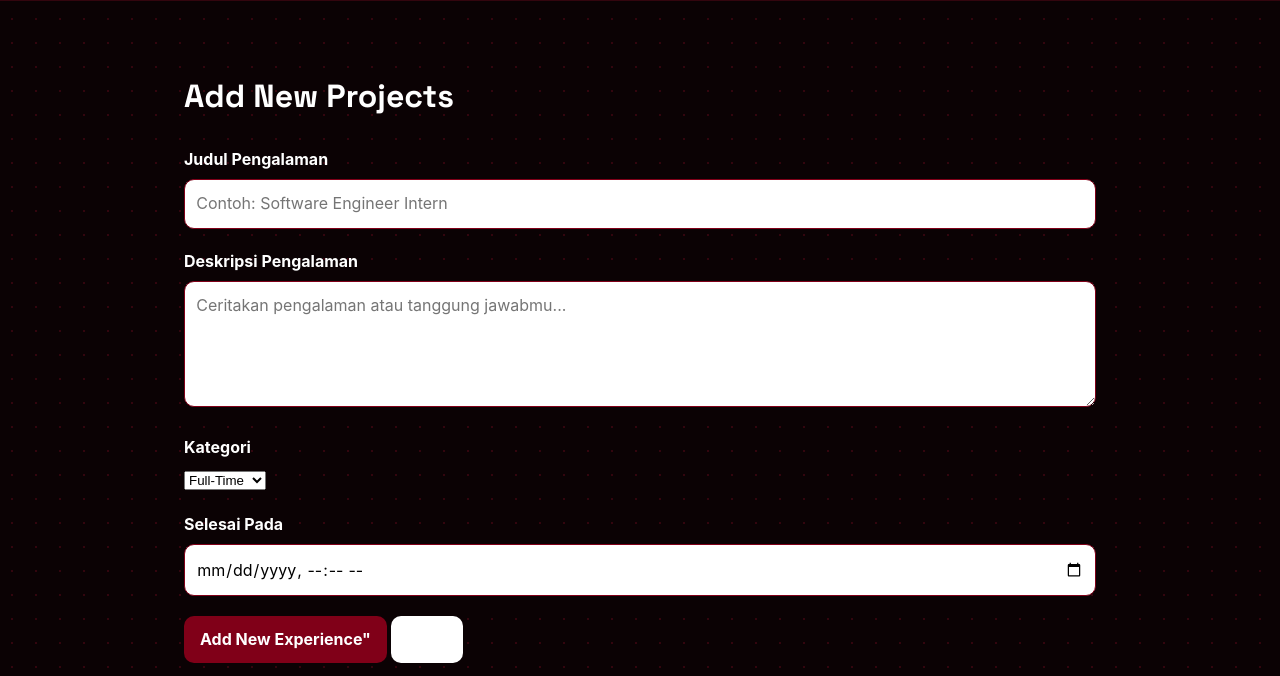
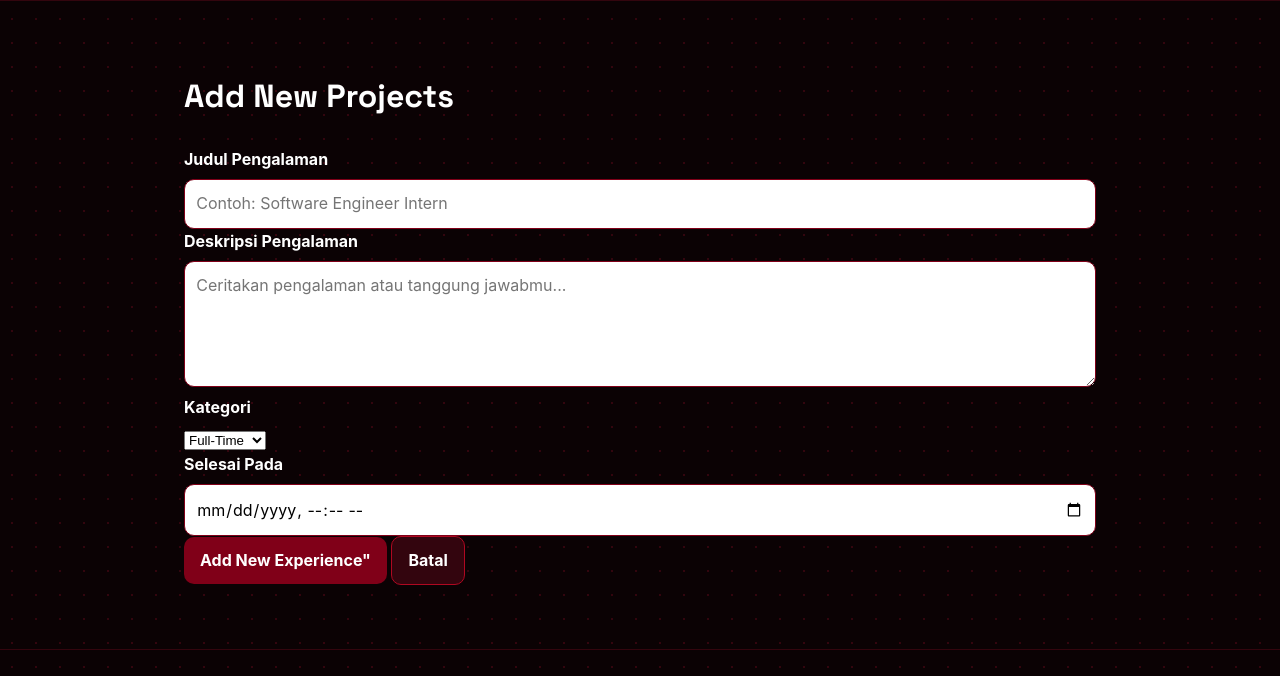
Before and after one commit to Fathir-athaa/myportofolio, a Django app: page /experience/add/ in a window 1280 px wide. Shown: the part 41-717 px from the top of the page. Run offline with Django 5.2, Linux system fonts and the light colour scheme.

Commit message:
Ganti warna tombol ke merah

```diff
--- a/static/css/style.css
+++ b/static/css/style.css
@@ -803,7 +803,7 @@ header {
   width: 100%;
   max-width: 100%;
   margin-top: 1.5rem;
-}
+}t
 
 .form-group {
   margin-bottom: 1.25rem;
@@ -855,7 +855,13 @@ header {
 }
 
 .button-secondary {
-  background: var(--ink);
+  background: #33050e;
+  color: #ffffff;
+  border: 1px solid #af0821;
+}
+
+.button-secondary:hover {
+  background: #af0821;
 }
 
 .project-header {
```
